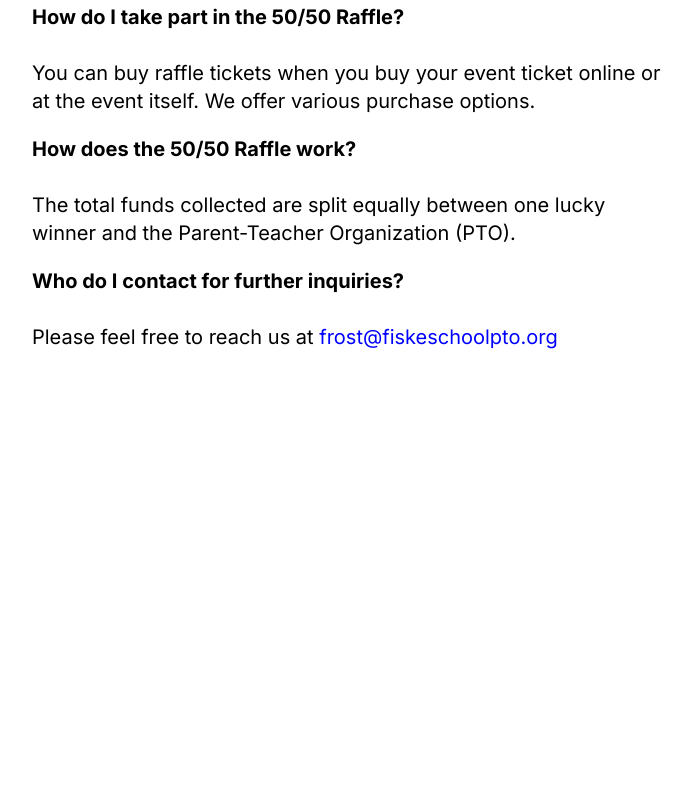
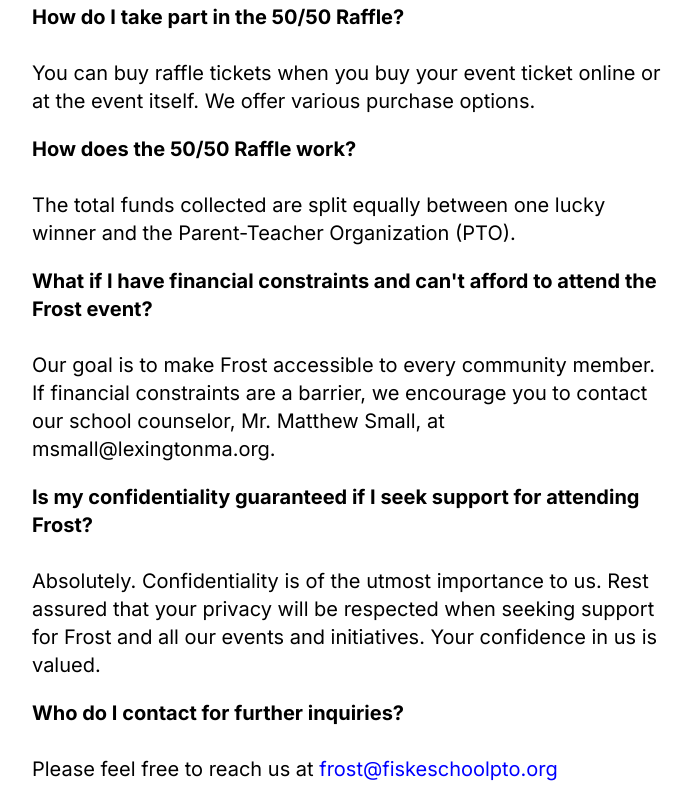
Before and after one commit to Fiske-School-PTO/fiske-frost, an Astro site: page /faq in a window 1280 px wide. Shown: the part 3729-4532 px from the top of the page, without its empty margins (8-700 px from the left). Before the commit the page ends 4100 px from the top, so only its background shows below. Built offline with nearby package versions, Linux system fonts and the light colour scheme; Astro itself is replaced by a stand-in of ours.

Commit message:
Added new questions sent on Feb 5

```diff
--- a/src/pages/faq.astro
+++ b/src/pages/faq.astro
@@ -189,6 +189,20 @@ a:active {
                 Parent-Teacher Organization (PTO).
             </p>
             <p class="text-lg xl:text-xl mt-5">
+                <b>What if I have financial constraints and can't afford to attend the Frost event?</b>
+                <br><br>
+                Our goal is to make Frost accessible to every community member. If financial constraints are a
+                barrier, we encourage you to contact our school counselor, Mr. Matthew Small, at
+                msmall@lexingtonma.org.
+            </p>
+            <p class="text-lg xl:text-xl mt-5">
+                <b>Is my confidentiality guaranteed if I seek support for attending Frost?</b>
+                <br><br>
+                Absolutely. Confidentiality is of the utmost importance to us. Rest assured that your privacy will
+                be respected when seeking support for Frost and all our events and initiatives. Your confidence
+                in us is valued.
+            </p>
+            <p class="text-lg xl:text-xl mt-5">
                 <b>Who do I contact for further inquiries?</b>
                 <br><br>
                 Please feel free to reach us at <a href = "mailto:frost@fiskeschoolpto.org?subject=Question about Fiske Frost&body= Message">frost@fiskeschoolpto.org</a>
```
